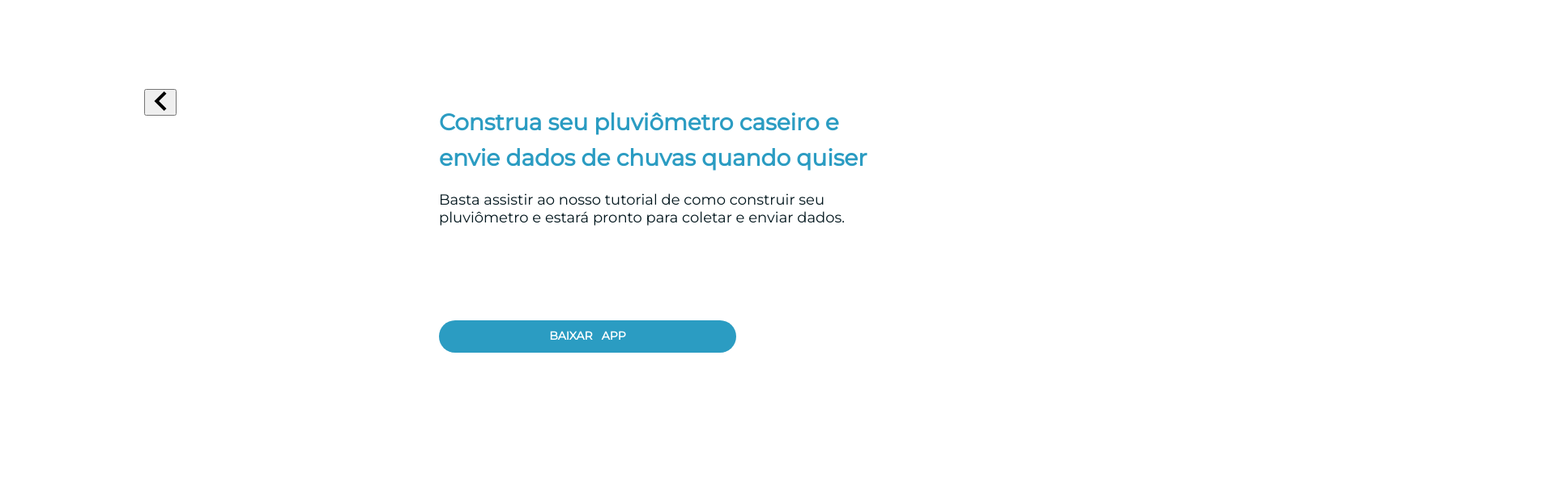
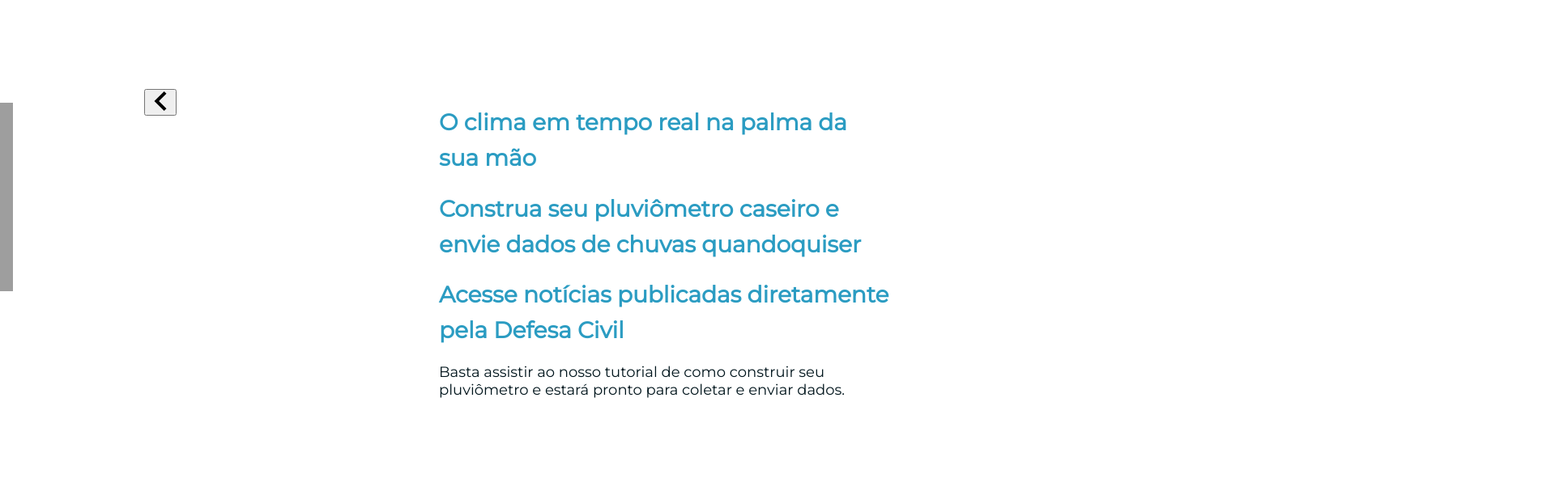
Before and after one commit to estartando-devs/youpluv-web, a React (Create React App) app: page / in a window 1280 px wide. Shown: the part 1460-2067 px from the top of the page at 81% size, 1920 px wide, since content can reach past the window. Built offline with nearby package versions, Linux system fonts and the light colour scheme; grey boxes are pictures that could not be loaded.

Commit message:
slide desktop --WIP

```diff
--- a/src/Screens/ProductView/ProductView.js
+++ b/src/Screens/ProductView/ProductView.js
@@ -1,4 +1,4 @@
-import React from "react";
+import React, { useState } from "react";
 import { useMedia } from "../../hooks/useMedia";
 import { Container } from "./styles";
 import ArrowSvg from "../../assets/images/icons/arrow.svg";
@@ -18,6 +18,16 @@ export default function AboutUs() {
     //   console.log(`slide transition from ${oldIndex} to ${newIndex}`);
     // }
   };
+  const [texts, setTexts] = useState([
+    { id: 1, Title: "O clima em tempo real na palma da sua mão" },
+    {
+      id: 2,
+      Title:
+        "Construa seu pluviômetro caseiro e envie dados de chuvas quandoquiser"
+    },
+    { id: 3, Title: "Acesse notícias publicadas diretamente pela Defesa Civil" }
+  ]);
+  // const firstText = arrayTexts.shift()
 
   const PlayStoreUrl = `https://play.google.com/store/search?q`;
   return isLarge ? (
@@ -26,24 +36,28 @@ export default function AboutUs() {
         <Slide {...properties} class="slide">
           <div className="each-slide slideImgs">
             <div>
+              {/* <h1>O clima em tempo real na palma da sua mão</h1> */}
               <img class="slideImgs" src={Images.SmartPhoneHome} alt="" />
             </div>
           </div>
           <div className="each-slide slideImgs">
             <div>
+              {/* <h1>O clima em tempo real na palma da sua mão</h1> */}
               <img class="slideImgs" src={Images.Smartphone} alt="" />
             </div>
           </div>
           <div className="each-slide slideImgs">
             <div>
+              {/* <h1>O clima em tempo real na palma da sua mão</h1> */}
               <img class="slideImgs" src={Images.SmartPhoneFeed} alt="" />
             </div>
           </div>
-        </Slide>{" "}
+        </Slide>
         <div id="containerTexts">
           <h1>
-            Construa seu pluviômetro caseiro e envie dados de chuvas quando
-            quiser
+            {texts.map(text => (
+              <h1 key={text.id}>{text.Title}</h1>
+            ))}
           </h1>
           <p>
             Basta assistir ao nosso tutorial de como construir seu pluviômetro e
--- a/src/Screens/ProductView/styles.js
+++ b/src/Screens/ProductView/styles.js
@@ -12,7 +12,7 @@ const Container = styled.div`
     .slide {
       top: -31px;
       width: 34em;
-      left: -90px;
+      left: -45px;
       height: 34em;
       margin: 15px auto;
       position: relative;
@@ -22,7 +22,7 @@ const Container = styled.div`
         background-repeat: no-repeat;
         color: #ffffff;
         position: relative;
-        left: 31em;
+        left: 30.9em;
       }
       .react-slideshow-container .nav {
         height: 30px;
@@ -102,3 +102,106 @@ const Container = styled.div`
   }
 `;
 export { Container };
+// import styled, { css } from "styled-components";
+// import Imagens from "../../assets/images";
+
+// const Container = styled.div`
+//   width: 100%;
+//   min-height: 100vh;
+//   display: flex;
+//   align-items: center;
+//   justify-content: center;
+//   .content {
+//     display: flex;
+//     .slide {
+//       top: -31px;
+//       width: 34em;
+//       left: -90px;
+//       height: 40em;
+//       margin: 15px auto;
+//       position: relative;
+
+//       .react-slideshow-container .nav:last-of-type {
+//         background-image: url(${Imagens.Icons.ArrowSvg});
+//         background-repeat: no-repeat;
+//         color: #ffffff;
+//         position: relative;
+//         left: 31em;
+//       }
+//       .react-slideshow-container .nav {
+//         height: 30px;
+//         background: none;
+//         width: 30px;
+//         text-align: center;
+//         cursor: pointer;
+//         border-radius: 50%;
+//         display: flex;
+//         align-items: center;
+//         justify-content: center;
+//       }
+//       .react-slideshow-container .nav span {
+//         display: none;
+//       }
+//       .react-slideshow-container {
+//         display: flex;
+//         align-items: center;
+//       }
+//       .slideImgs {
+//         width: 310px;
+//         margin: auto auto;
+//         h1 {
+//           width: 20em;
+//           color: #2b9cc2;
+//           font-size: 28px;
+//           font-weight: bold;
+//           line-height: 44px;
+//           font-style: normal;
+//           font-family: "Montserrat";
+//         }
+//       }
+//     }
+//     .phone {
+//       width: 324px;
+//       height: 494px;
+//     }
+//     #containerTexts {
+//       margin-left: -180px;
+//       p {
+//         width: 30em;
+//         color: #00151c;
+//         font-size: 18px;
+//         font-weight: 500;
+//         margin-top: 150px;
+//         line-height: 22px;
+//         font-style: normal;
+//         font-family: "Montserrat";
+//       }
+
+//       button {
+//         width: 367px;
+//         height: 40px;
+//         border: none;
+//         outline: none;
+//         color: #ffffff;
+//         font-size: 14px;
+//         margin-top: 7em;
+//         font-weight: bold;
+//         line-height: 17px;
+//         font-style: normal;
+//         text-align: center;
+//         background: #2b9cc2;
+//         border-radius: 20px;
+//         font-family: "Montserrat";
+//         transition: 0.8s;
+//         &:hover {
+//           opacity: 0.6;
+//           transition: 0.8s;
+//         }
+//       }
+//     }
+//     img {
+//       width: 40px;
+//     }
+//   }
+// `;
+// export { Container };
```
